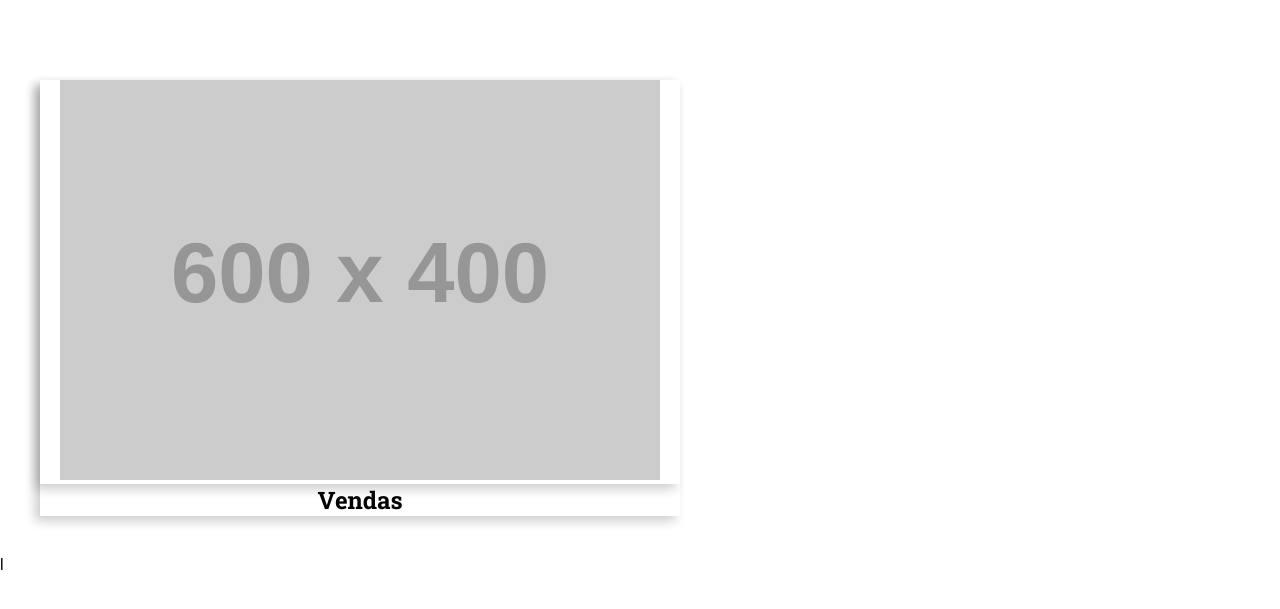
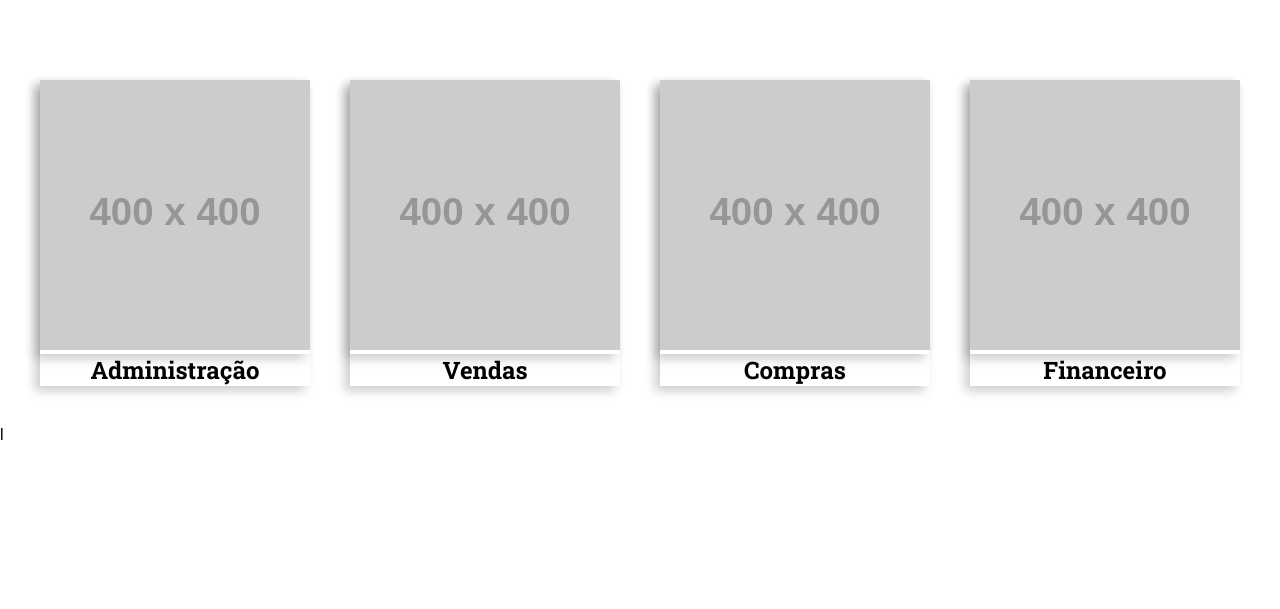
Before and after one commit to Joaodacoregio/ShoeStore, a Django app: page / in a window 1280 px wide. Shown: the part 83-692 px from the top of the page. Run offline with Django 5.2, Linux system fonts and the light colour scheme; grey boxes labelled with a size stand in for pictures from a placeholder-image service; some libraries are stand-ins or nearby versions.

Commit message:
4  modulos principais

```diff
--- a/ShoeStore/templates/ShoeStore/pages/home.html
+++ b/ShoeStore/templates/ShoeStore/pages/home.html
@@ -7,12 +7,35 @@
         <div class="main-content main-content-list container">
             <div class="module module-list-item">
                 <div class="module module-cover">
-                    <img src="https://placehold.co/600x400/black/white.png" alt="">
+                    <img src="https://placehold.co/400x400/black/white.png" alt="">
+                </div>
+                <div class="module-title-container">
+                    <h2 class="recipe-title">Administração</h2>
+                </div>
+            </div>
+            <div class="module module-list-item">
+                <div class="module module-cover">
+                    <img src="https://placehold.co/400x400/black/white.png" alt="">
                 </div>
                 <div class="module-title-container">
                     <h2 class="recipe-title">Vendas</h2>
                 </div>
-
+            </div>
+            <div class="module module-list-item">
+                <div class="module module-cover">
+                    <img src="https://placehold.co/400x400/black/white.png" alt="">
+                </div>
+                <div class="module-title-container">
+                    <h2 class="recipe-title">Compras</h2>
+                </div>
+            </div>
+            <div class="module module-list-item">
+                <div class="module module-cover">
+                    <img src="https://placehold.co/400x400/black/white.png" alt="">
+                </div>
+                <div class="module-title-container">
+                    <h2 class="recipe-title">Financeiro</h2>
+                </div>
             </div>
         </div>
     </div>
--- a/ShoeStore/templates/ShoeStore/partials/head.html
+++ b/ShoeStore/templates/ShoeStore/partials/head.html
@@ -121,7 +121,7 @@
     }
 
     .module-list-item {
-        max-width: 64rem;
+        max-width: 32rem;
     }
 
     .module-list-item:hover {
```
